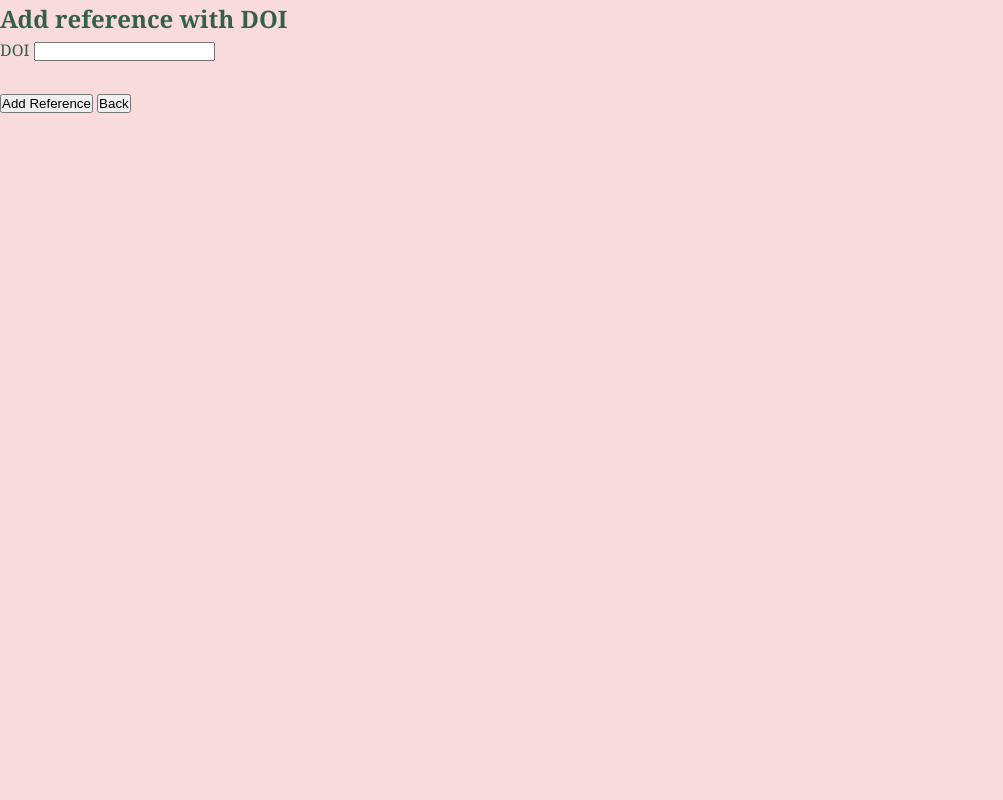
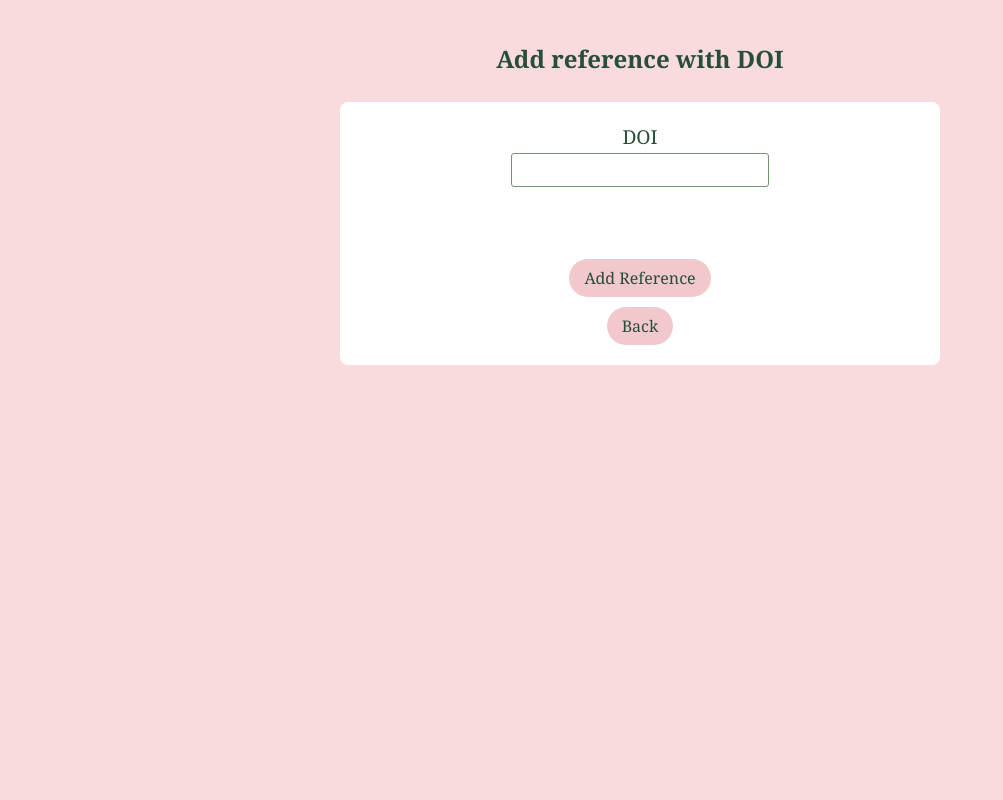
Before and after one commit to tassu60kg/outin-kanat, a Flask app: page /add_reference_with_doi in a window 1280 px wide. Shown: the whole page, without its empty margins (0-1003 px from the left). Run offline with Flask 3, Linux system fonts and the light colour scheme.

Commit message:
Viimeistele UI ja UX CSS tiedostossa

```diff
--- a/src/static/main.css
+++ b/src/static/main.css
@@ -8,10 +8,10 @@
 
 :root {
     --bg-color:   #f9dbde;
-    --text-green: #346146;
-    --green-light:#799F76;   /* hieman vaaleampi */
-    --pink-mid:   #F6B0BB;   /* keskisävy */
-    --pink-light: #F1C8CB;   /* vaaleampi, accenteihin */
+    --text-green: #274e37;
+    --green-light:#739671;
+    --pink-mid:   #F6B0BB;
+    --pink-light: #F1C8CB;
     --white:      #FFFFFF;
 }
 
@@ -22,14 +22,15 @@
 }
 
 body {
+    padding: 40px;
     background-color: var(--bg-color);
     color: var(--text-green);
     font-family: "Georgia", serif;
     line-height: 1.6;
+    font-size: 1.25rem;
 }
 
 /* Etusivu - TOP BAR */
-
 .top-bar {
     display: flex;
     flex-direction: column;
@@ -44,7 +45,7 @@ body {
 }
 
 .top-bar__title h1 {
-    font-size: 1.9rem;
+    font-size: 3.5rem;
     margin-bottom: 4px;
 }
 
@@ -81,8 +82,9 @@ body {
 }
 
 .btn--ghost {
-  background-color: transparent;
-  color: var(--pink-light);
+    background-color: transparent;
+    color: var(--pink-light);
+    font-size: 1.2rem;
 }
 
 .btn--ghost:hover {
@@ -100,15 +102,52 @@ body {
     background-color: var(--pink-mid);
 }
 
+.btn--link {
+    color: var(--text-green);
+}
+
 /* Lomakkeet */
+form {
+    margin-top: 20px;
+    font-family: Georgia, serif;
+    font-size: 1.2rem;
+}
+
 .form-style {
+    display: flex;
+    flex-direction: column;
+    align-items: center;
+    text-align: center;
     background-color: var(--white);
     padding: 20px;
     border-radius: 8px;
+    width: 100%;
     max-width: 600px;
     margin: 0 auto 20px;
     font-size: 1.2rem;
     font-family: Georgia, serif;
+}
+
+.form-row {
+    display: flex;
+    flex-direction: column;
+    margin-bottom: 18px;
+}
+
+.form-row label {
+    font-weight: bold;
+    margin-bottom: 6px;
+    color: var(--green-soft);
+}
+
+.form-style input[type="text"] {
+    padding: 5px;
+    font-size: 1rem;
+    font-family: "Georgia", serif;
+    color: var(--text-green);
+    border: 1px solid var(--green-light);
+    border-radius: 3px;
+    background-color: var(--white);
 }
 
 .form-top-bar {
@@ -124,3 +163,24 @@ body {
     font-size: 1.5rem;
     margin-bottom: 4px;
 }
+
+/* Select */
+.select-field {
+    padding: 5px;
+    font-size: 1rem;
+    font-family: Georgia, serif;
+    color: var(--text-green);
+    border: 2px solid var(--green-light);
+    border-radius: 3px;
+    background-color: var(--white);
+}
+
+
+/* Keskitetty sivu */
+.center-page {
+    display: flex;
+    flex-direction: column;
+    align-items: center;
+    min-height: 100vh;
+    text-align: center;
+}
--- a/src/templates/add_reference_with_doi.html
+++ b/src/templates/add_reference_with_doi.html
@@ -4,17 +4,21 @@
     <title>Add reference with DOI</title>
   </head>
   <link rel="stylesheet" href="/static/main.css">
-  <body>
+  <body class="center-page">
     {% for message in get_flashed_messages() %}
     <p><b>{{ message }}</b></p>
     {% endfor %}
-    <h2>Add reference with DOI</h2>
-    <form method="post" action="/add_reference_with_doi">
+    <header class="form-top-bar">
+      <div class="form-top-bar__title">
+        <h2>Add reference with DOI</h2>
+      </div>
+    </header>
+    <form method="post" action="/add_reference_with_doi" class="form-style">
       <label for="identifier">DOI</label>
       <input type="text" id="doi" name="doi" required />
       <br /><br />
-      <input type="submit" name="send" value="Add Reference" />
-      <input type="submit" name="back" value="Back" formnovalidate />
+      <input type="submit" name="send" value="Add Reference" class="btn btn--small"/>
+      <input type="submit" name="back" value="Back" formnovalidate class="btn btn--small"/>
     </form>
   </body>
 </html>
```
Also changed, not shown: src/templates/add_reference.html (+11 -11 lines), src/templates/create_bibtex.html (+8 -4 lines), src/templates/index.html (+5 -5 lines), src/templates/remove_reference.html (+8 -4 lines), src/templates/update_reference.html (+9 -5 lines), src/templates/update_tags.html (+10 -6 lines).
